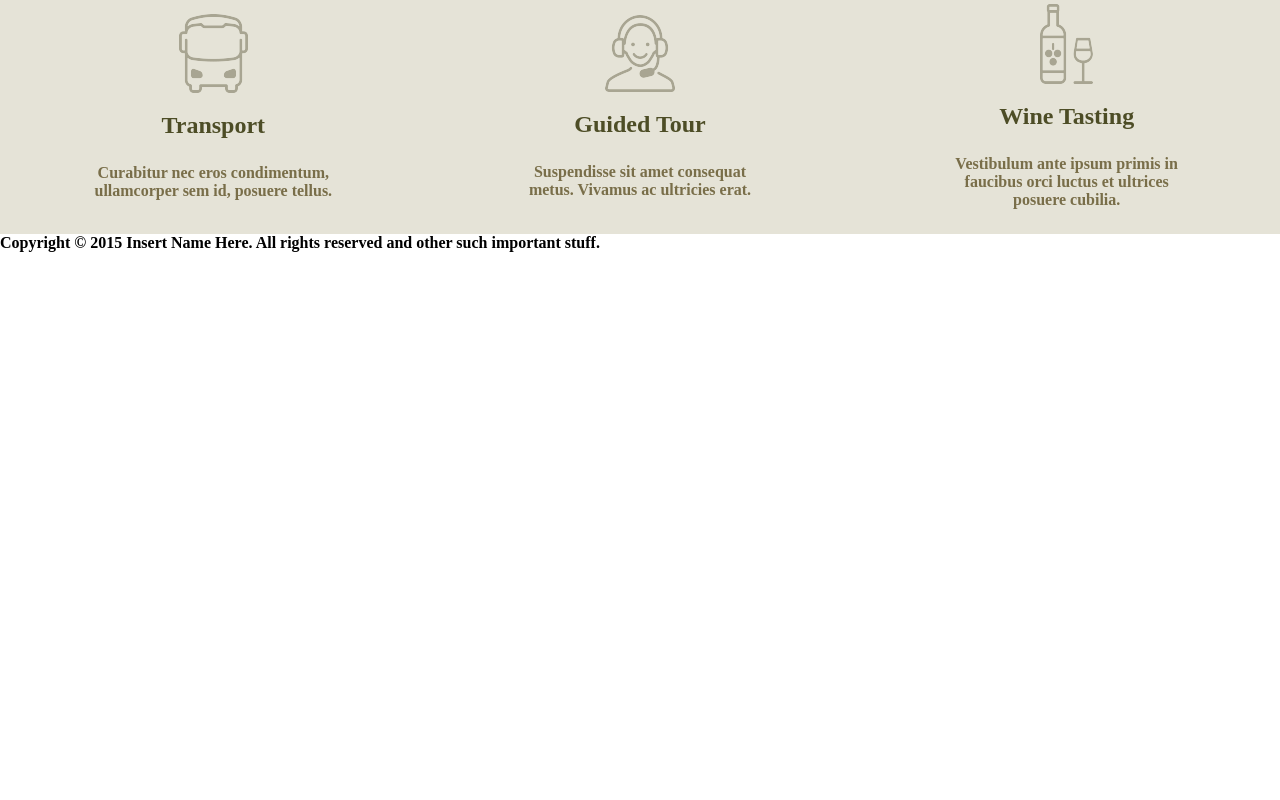
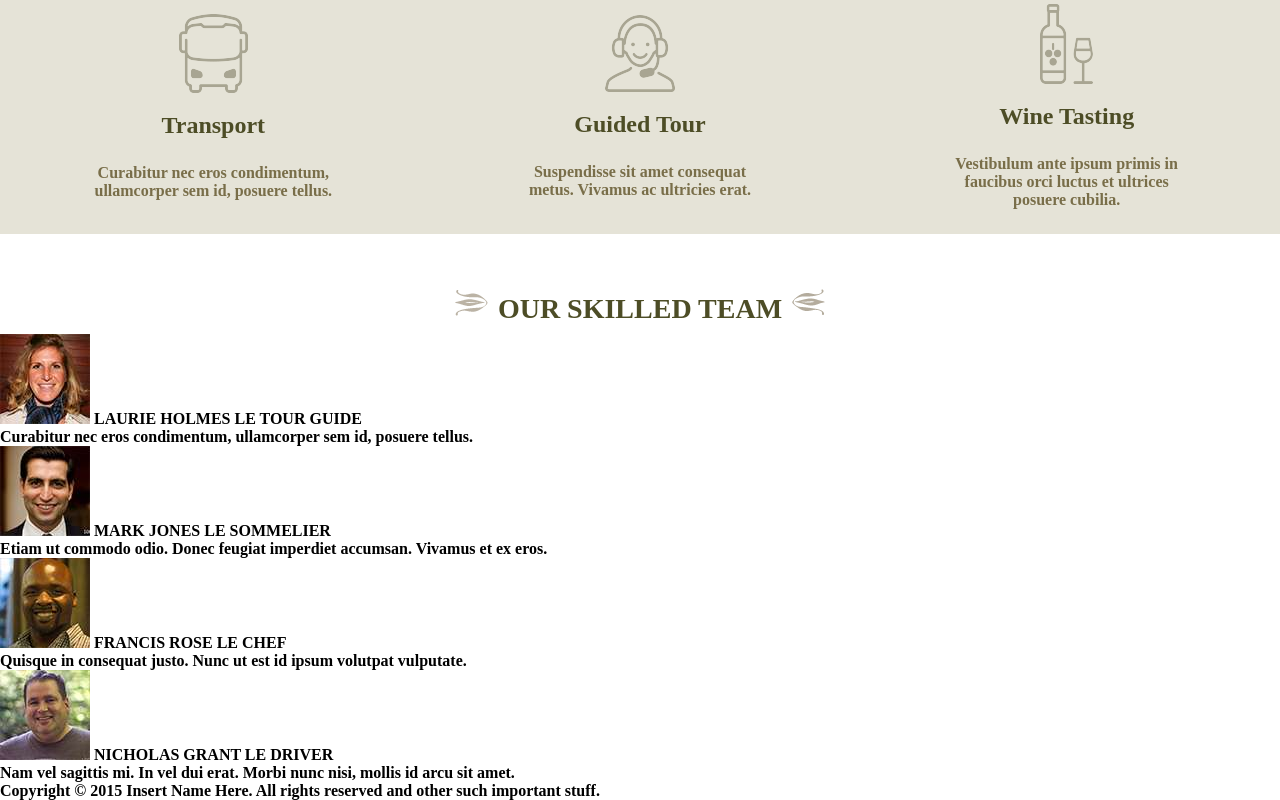
Before and after one commit to marinapopov/Landing-Page, a plain HTML site: page index.html in a window 1280 px wide. Shown: the part 696-1496 px from the top of the page. Before the commit the page ends 948 px from the top, so only its background shows below. Drawn offline with Linux system fonts and the light colour scheme.

Commit message:
Update index.html

```diff
--- a/index.html
+++ b/index.html
@@ -53,7 +53,37 @@
         </div>
     </section>
     <section id="team">
-
+        <div class="offeringsBoxForTitle">
+            <img src="img/left.png" alt="">
+            <span>Our skilled team</span>
+            <img src="img/right.png" alt="">
+        </div>
+        <div class="innerTeam">
+            <div class="human">
+                <img src="img/h1.jpg" alt="">
+                <span>LAURIE HOLMES </span>
+                <span>LE TOUR GUIDE</span>
+                <p>Curabitur nec eros condimentum, ullamcorper sem id, posuere tellus. </p>
+            </div>
+            <div class="human">
+                <img src="img/h2.jpg" alt="">
+                <span>MARK JONES</span>
+                <span>LE SOMMELIER</span>
+                <p>Etiam ut commodo odio. Donec feugiat imperdiet accumsan. Vivamus et ex eros. </p>
+            </div>
+            <div class="human">
+                <img src="img/h3.jpg" alt="">
+                <span>FRANCIS ROSE</span>
+                <span>LE CHEF</span>
+                <p>Quisque in consequat justo. Nunc ut est id ipsum volutpat vulputate.</p>
+            </div>
+            <div class="human">
+                <img src="img/h4.jpg" alt="">
+                <span>NICHOLAS GRANT </span>
+                <span>LE DRIVER</span>
+                <p>Nam vel sagittis mi. In vel dui erat. Morbi nunc nisi, mollis id arcu sit amet.</p>
+            </div>
+        </div>
     </section>
     <section id="between">
 
```
